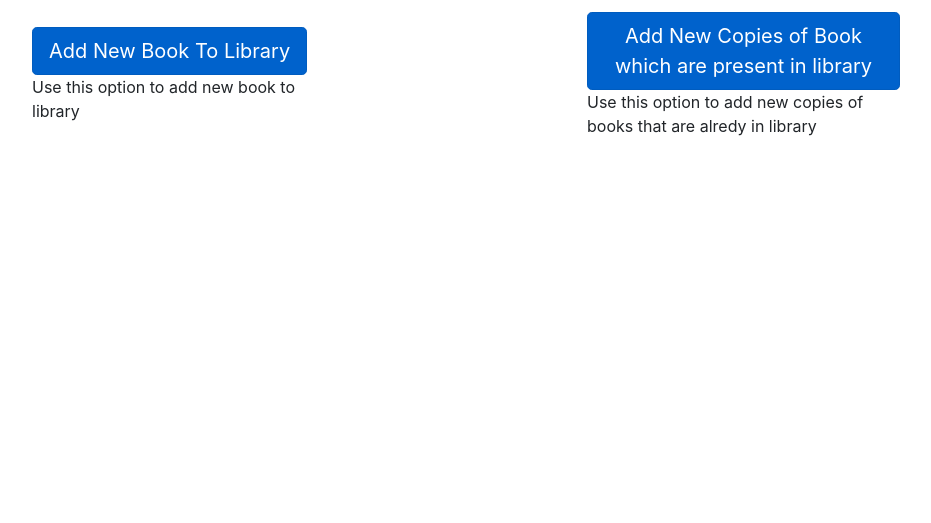
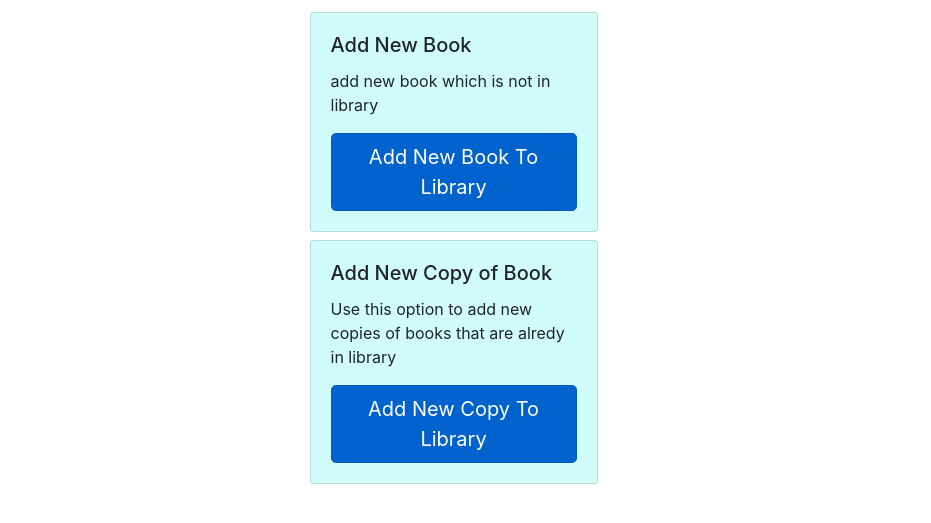
Before and after one commit to Chetan0903/django, a Django app: page /addbook/addbookdetailspage/ in a window 1280 px wide. Shown: the part 56-579 px from the top of the page, without its empty margins (174-1105 px from the left). Run offline with Django 3.2, Linux system fonts and the light colour scheme; a user stored in the database is signed in; some libraries are stand-ins or nearby versions.

Commit message:
stable code for main

```diff
--- a/library/decorators.py
+++ b/library/decorators.py
@@ -31,7 +31,6 @@ def allowed_users(allowed_roles=[]):
 
 
 
-
 def admin_only(view_func):
 	def wrapper_function(request, *args, **kwargs):
 		group = None
--- a/library/filters.py
+++ b/library/filters.py
@@ -18,9 +18,9 @@ class StudentFilter(django_filters.FilterSet):
 class BookFilter(django_filters.FilterSet):
 
 	title = CharFilter(field_name='title', lookup_expr='icontains')
-	author = CharFilter(field_name='author', lookup_expr='icontains')
+	author=CharFilter(field_name='author',lookup_expr='icontains')
 
 	class Meta:
 		model = Book
 		fields = '__all__'
-		exclude = ['available_copies','total_copies']
+		exclude = [ 'available_copies','total_copies']
--- a/library/forms.py
+++ b/library/forms.py
@@ -30,10 +30,9 @@ class AddBookCopyForm(ModelForm):
         fields = '__all__'
 
 class StudentForm(ModelForm):
-    def __init__(self,pk,*args,**kwargs):
-        print(pk)
+    def __init__(self,*args,**kwargs):
         super (StudentForm,self ).__init__(*args,**kwargs)
-        self.fields['user'].queryset=Student.objects.filter(id=pk)
+        self.fields['user'].queryset=User.objects.filter(student__prn_no=None).exclude(groups__name='admin')
     class Meta:
         model = Student
         fields = '__all__'
--- a/library/templates/library/addBookOptionsPage.html
+++ b/library/templates/library/addBookOptionsPage.html
@@ -32,13 +32,22 @@
     <br>
     <br>
     <div class="container">
-        <div class="child">
-            <div><a href="{% url 'addbook' %}" class="btn btn-primary btn-lg active" role="button" aria-pressed="true">Add New Book To Library</a></div>
-            Use this option to add new book to library
-        </div>
-        <div class="child">
-            <div><a href="{% url 'addbookcopy' %}" class="btn btn-primary btn-lg active" role="button" aria-pressed="true">Add New Copies of Book which are present in library</a></div>
-            Use this option to add new copies of books that are alredy in library
+        <div class="child row">
+            <div class="card" style="width: 18rem;background-color:rgb(209, 252, 252)">
+                <div class="card-body">
+                  <h5 class="card-title">Add New Book</h5>
+                  <p class="card-text">add new book which is not in library</p>
+                  <a href="{% url 'addbook' %}" class="btn btn-primary btn-lg active" role="button" aria-pressed="true">Add New Book To Library</a>
+                </div>
+            </div>
+            <div class="card mt-2" style="width: 18rem;background-color:rgb(209, 252, 252)">
+                <div class="card-body">
+                  <h5 class="card-title">Add New Copy of Book</h5>
+                  <p class="card-text">Use this option to add new copies of books that are alredy in library</p>
+                  <a href="{% url 'addbookcopy' %}" class="btn btn-primary btn-lg active" role="button" aria-pressed="true">Add New Copy To Library</a>
+                </div>
+            </div>
+
         </div>
     </div>
 </body>
--- a/library/templates/library/viewbook.html
+++ b/library/templates/library/viewbook.html
@@ -38,7 +38,7 @@
             <tr>
               <th>Book Name</th>
               <th>Author</th>
-              <th>Category</th>
+              <th>Department</th>
               <th>Total Books</th>
               <th>Available books</th>
               {% if request.user|isAdmin %}
@@ -61,9 +61,7 @@
             </tr>
             {% endfor %}
           </table>
-          {% if request.user|isAdmin %}
-            <p>Not able to find book? Add Book here <a href="{% url 'addBookOptions' %}">Add Books</a></p>
-          {% endif %}
+          <p>Not able to find book? Add Book here <a href="{% url 'addBookOptions' %}">Add Books</a></p>
         </div>
       </div>
     </div>
--- a/library/views.py
+++ b/library/views.py
@@ -128,8 +128,8 @@ def viewbook(request):
     booksCount=zip(tuple(booksCountTotal),tuple(booksCountAvl),tuple(requestForThatBook))
     #print(booksCount)
     booksCount=tuple(booksCount)#zip of total books and available books
-    for i in booksCount:
-        print(i)
+    #for i in booksCount:
+     #   print(i)
     #print(booksCount)
     books=zip(books,booksCount)
 
@@ -371,7 +371,7 @@ def addStudent(request):
 def updateStudent(request, pk):
 
     student = Student.objects.get(id=pk)
-    form = StudentForm(pk,initial={'student': student})
+    form = StudentForm(instance=student)
     if request.method == 'POST':
         form = StudentForm(request.POST, instance=student)
         if form.is_valid():
```
Also changed, not shown: library/templates/library/viewstudent.html (+2 -6 lines), library/migrations/0014_remove_student_name.py (added), library/migrations/0015_student_name.py (added).
